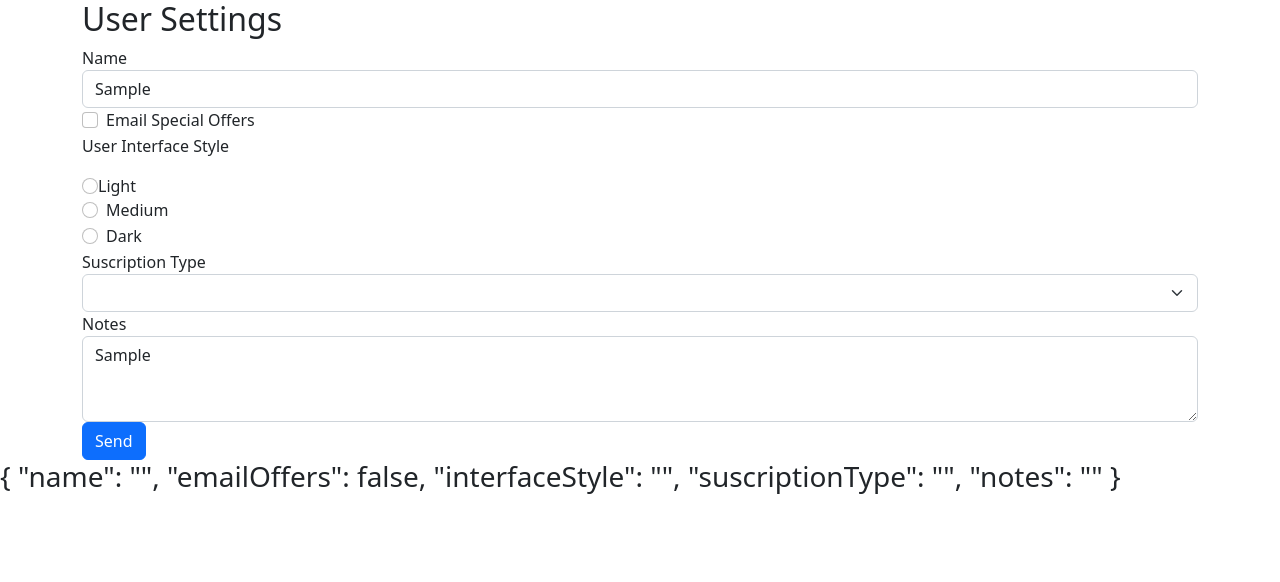
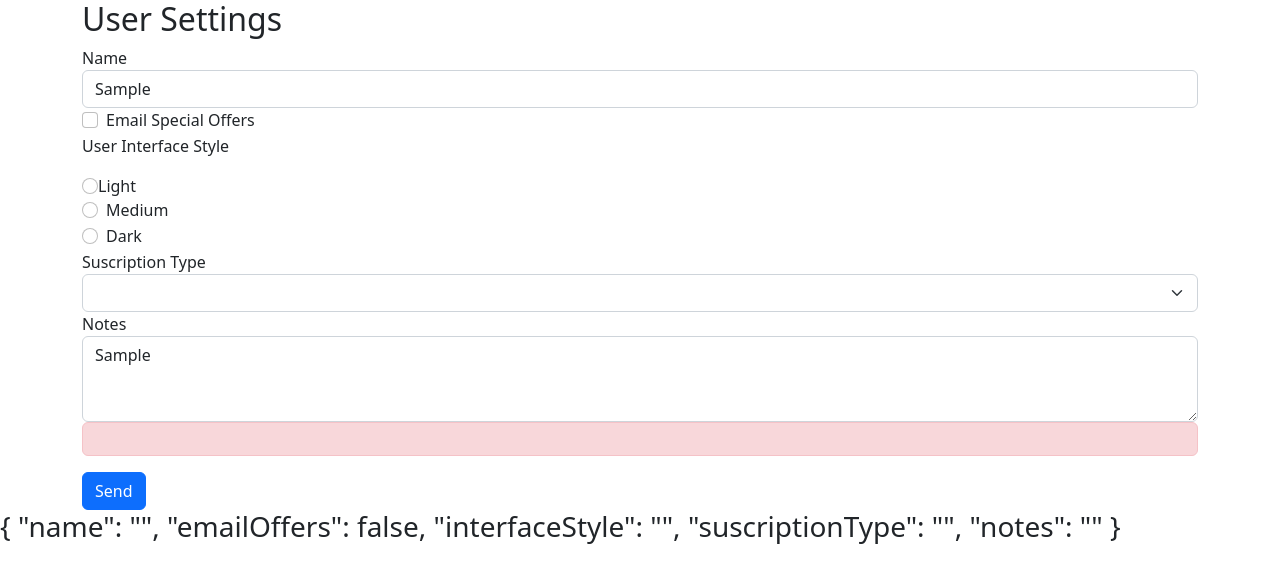
Before and after one commit to MarkRobles/AngularForms, an Angular app: page / in a window 1280 px wide. Both pictures are taken after typing "Sample", "Sample" into the empty fields and a click on the button "Send". Shown: the top 582 px of the page. Built offline with nearby package versions, Linux system fonts and the light colour scheme; no server answers.

Commit message:
Handling PostErros

```diff
--- a/src/app/user-settings-form/user-settings-form.component.html
+++ b/src/app/user-settings-form/user-settings-form.component.html
@@ -60,7 +60,9 @@
             <textarea id="notes" name="notes" class="form-control"
             rows="3" [(ngModel)]="userSettings.notes"></textarea>
           </div>
-
+       <div [hidden]="!postError"
+       class="alert alert-danger">
+      {{postErrorMessage}}</div>
         <button class="btn btn-primary">Send</button>
     </form>
 </div>
--- a/src/app/user-settings-form/user-settings-form.component.ts
+++ b/src/app/user-settings-form/user-settings-form.component.ts
@@ -23,13 +23,31 @@
 
   userSettings: UserSettings = { ...this.originalUserSettings };//Use spread operator to copy values from originalUserSettings, so you always work with a copy of the form values and avoid lost the original if the user press back or cancel button
   //This is used to make a copy of top level properties, if you want a deep copy (objest within objects). You could use Lodash.deepclone
+  postError = false;
+  postErrorMessage = '';
 
+  onHttpError(errorResponse: any) {
+    console.log('error:', errorResponse);
+    this.postError = true;
+    this.postErrorMessage = errorResponse.error.errorMessage;
+
+  }
   onSubmit(form: NgForm) {
     console.log('in onSubmit:', form.valid);
-    this.dataService.postUserSettingsForm(this.userSettings).subscribe(
-      result => console.log("Success: ", result),
-      error => console.log("Error: ",error)
-    );
+    console.log('data:', form.value);
+    if (form.valid) {
+
+
+      this.dataService.postUserSettingsForm(this.userSettings).subscribe(
+        result => console.log("Success: ", result),
+        error => this.onHttpError(error)
+        // error => console.log("Error: ",error)
+      );
+    } else {
+      this.postError = true;
+      this.postErrorMessage ="Please fix the above errors";
+    }
+
 
   }
 
```
